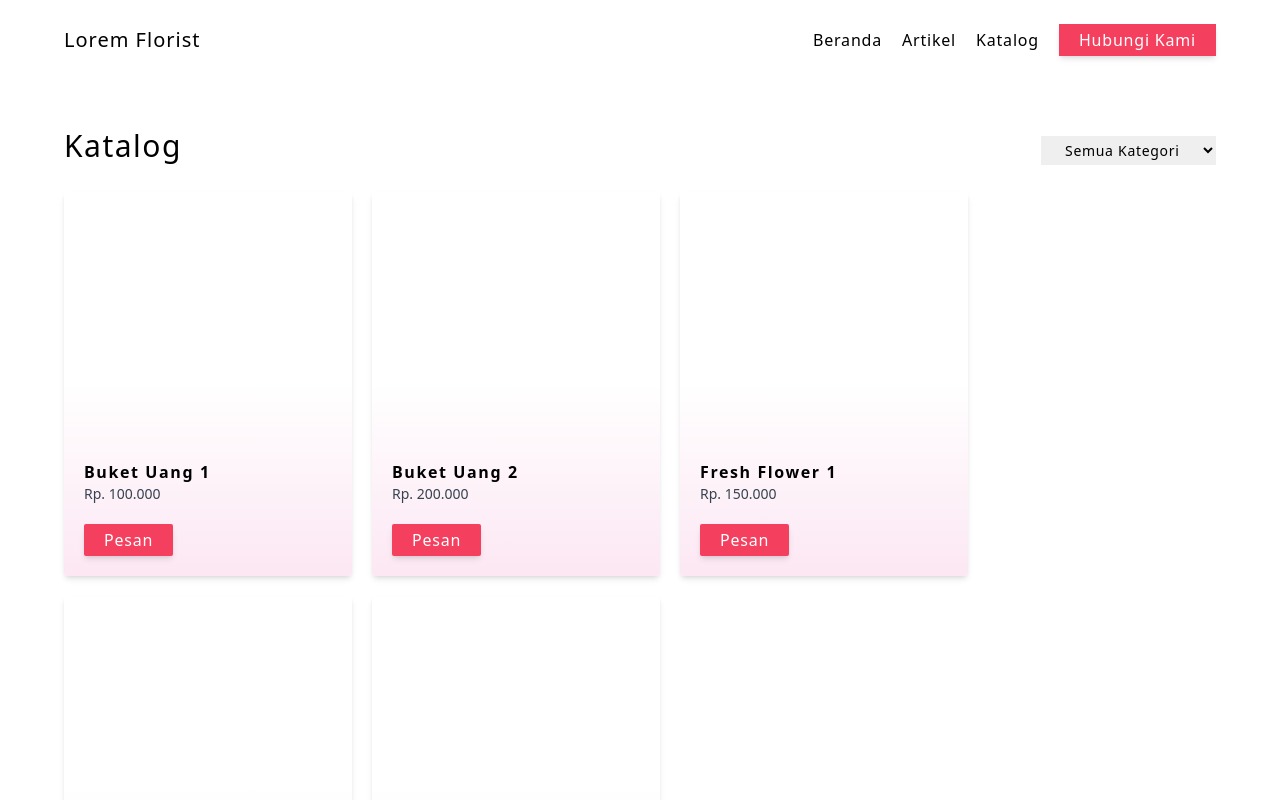
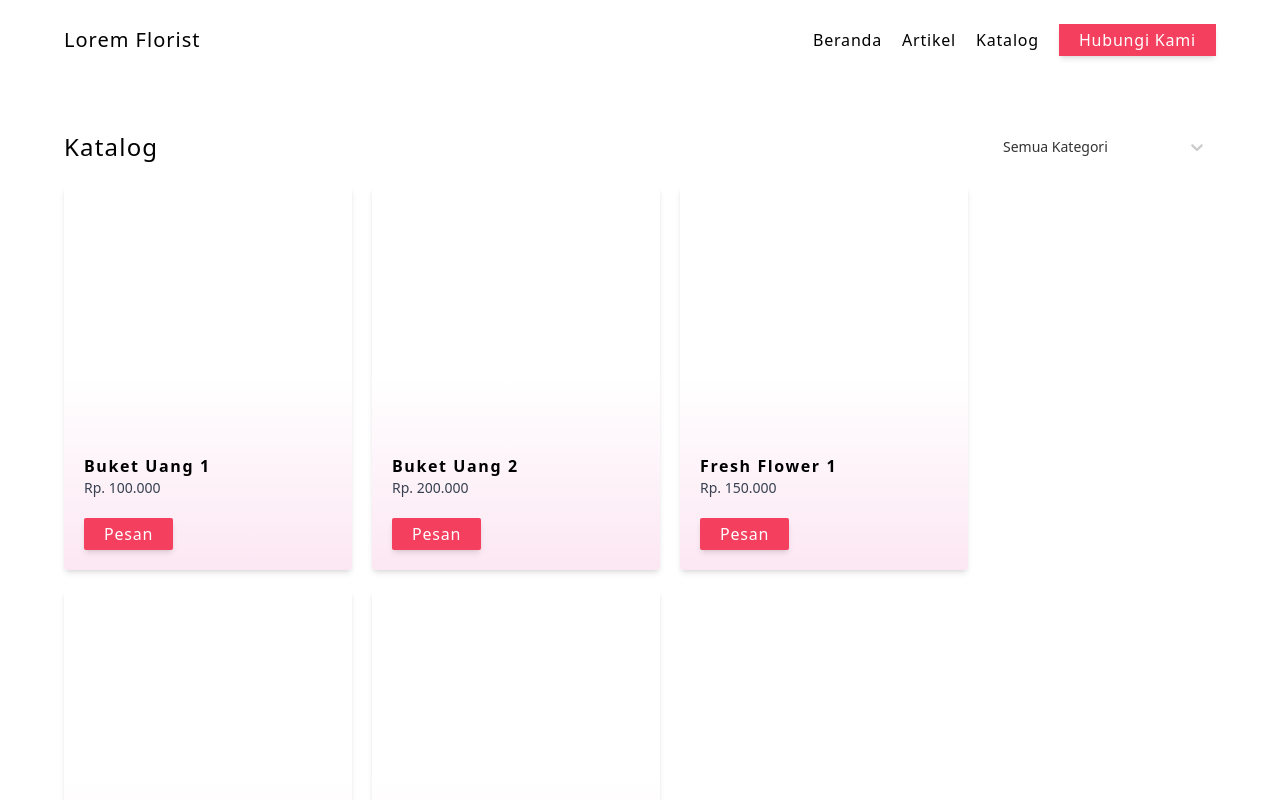
Before and after one commit to lahferii/florist-catalogue, a Next.js app: page /katalog in a window 1280 px wide. Shown: the top 800 px of the page. Built offline with nearby package versions, Linux system fonts and the light colour scheme.

Commit message:
add react select

```diff
--- a/app/components/partials/footer.jsx
+++ b/app/components/partials/footer.jsx
@@ -3,7 +3,7 @@ import { FooterListWrapper, FooterList } from "../utils/footerList"
 export default function Footer(){
     return(
         <footer className="w-full pb-20 bg-gradient-to-b from-white  to-rose-100 px-5 md:px-16">
-            <article className="flex flex-col text-center md:text-left md:flex-row md:justify-between gap-x-10 mb-10">
+            <article className="flex flex-col md:text-left md:flex-row md:justify-between gap-x-10 mb-5">
                 <FooterListWrapper title="Tautan">
                     <FooterList list="Beranda"/>
                     <FooterList list="Artikel"/>
@@ -22,12 +22,12 @@ export default function Footer(){
                 </FooterListWrapper>
 
                 <FooterListWrapper title="Alamat">
-                    <FooterList list="Lorem ipsum dolor sit amet, consectetur adipisicing elit. Culpa distinctio soluta pariatur unde esse obcaecati. Labore rem soluta consequuntur"/>
+                    <FooterList list="Jalan Raya ITS, Keputih, Sukolilo, Surabaya, Jawa Timur"/>
                 </FooterListWrapper>
             </article>
 
             <article className="w-full">
-                <h2 className="text-3xl tracking-wider mb-5 text-center md:text-left">Temukan Kami!</h2>
+                <h2 className="text-xl tracking-wider mb-5">Temukan Kami!</h2>
 
                 <div className="w-full h-96">
                     <iframe
--- a/app/components/sections/catalogue.jsx
+++ b/app/components/sections/catalogue.jsx
@@ -4,19 +4,19 @@ export default function Catalogue(){
     return(
         <section className="mb-20">
             <ProductWrapper title="Buket Uang">
-                <ProductBox title="Nominal 50rb" price="64738"/>
-                <ProductBox title="Nominal 100rb" price="64738"/>
-                <ProductBox title="Nominal 200rb" price="64738"/>
-                <ProductBox title="owidhjsc" price="64738"/>
+                <ProductBox title="Nominal 5rb" price="75.000"/>
+                <ProductBox title="Nominal 10rb" price="100.000"/>
+                <ProductBox title="Nominal 50rb" price="250.000"/>
+                <ProductBox title="Nominal 100rb" price="500.000"/>
                 <MoreBox target="Buket Uang"/>
             </ProductWrapper>
 
 
             <ProductWrapper title="Fresh Flower">
-                <ProductBox/>
-                <ProductBox/>
-                <ProductBox/>
-                <ProductBox/>
+                <ProductBox title="Rafflesia Arnoldi" price="900.000"/>
+                <ProductBox title="Tulip" price="10.000"/>
+                <ProductBox title="Anggrek" price="10.000"/>
+                <ProductBox title="Mawar" price="13.000"/>
                 <MoreBox target="Fresh Flower"/>
             </ProductWrapper>
         </section>
--- a/app/components/sections/feature.jsx
+++ b/app/components/sections/feature.jsx
@@ -118,7 +118,7 @@ export default function Feature() {
             <p>Kami berkomitmen memberikan pelayanan terbaik dengan kualitas premium</p>
         </article>
 
-        <section className="flex flex-col md:flex-row flex-wrap justify-center">
+        <section className="flex flex-col md:flex-row flex-wrap justify-center md:overflow-hidden lg:overflow-visible">
             <BoxFeatures
                 ref={card1}
                 boxTitle="Kualitas Terbaik"
--- a/app/components/sections/hero.jsx
+++ b/app/components/sections/hero.jsx
@@ -1,5 +1,6 @@
 import Image from 'next/image';
 import myIcon from '@/public/assets/hero.png';
+import Link from 'next/link';
 
 export default function Hero(){
     return(
@@ -17,8 +18,8 @@ export default function Hero(){
                 </div>
 
                 <ul className="flex space-x-5 items-center justify-center">
-                    <button className="btn-primary md:py-2">Hubungi Kami</button>
-                    <button className="btn-secondary md:py-2">Katalog</button>
+                    <Link href="/" className="btn-primary md:py-2">Hubungi Kami</Link>
+                    <Link href="/katalog" className="btn-secondary md:py-2">Katalog</Link>
                 </ul>
             </article>
 
--- a/app/components/utils/products.jsx
+++ b/app/components/utils/products.jsx
@@ -44,12 +44,12 @@ function ProductWrapper({ title, children }) {
 
 function ProductBox({path, title, price}){
     return(
-        <div className="w-72 h-96 flex-shrink-0 flex flex-col rounded overflow-hidden shadow-md">
-            <article className="flex-[2] bg-black">
+        <div className="w-full md:w-72 h-96 flex-shrink-0 flex flex-col rounded overflow-hidden shadow-md relative">
+            <article className="w-full h-full">
 
             </article>
 
-            <article className="flex-1 relative flex flex-col px-2 bg-white">
+            <article className="absolute w-full h-full flex flex-col px-5 bg-gradient-to-b from-transparent via-transparent to-pink-100">
                 <div className="absolute bottom-5">
                     <h3 className="tracking-widest font-semibold">{title}</h3>
                     <p className="mb-5 text-sm text-gray-700">Rp. {price}</p>
--- a/app/globals.css
+++ b/app/globals.css
@@ -31,4 +31,19 @@
     .nav-link{
         @apply tracking-wider hover:text-rose-500 duration-300
     }
+    .rs__control {
+        @apply border-none shadow-none bg-transparent
+    }
+
+    .rs__menu {
+        @apply z-50
+    }
+
+    .rs__option {
+        font-size: 0.875rem;
+    }
+
+    .rs__single-value {
+        letter-spacing: 0.05em;
+    }
 }
--- a/app/katalog/page.js
+++ b/app/katalog/page.js
@@ -1,53 +1,10 @@
-"use client";
+import { Suspense } from "react";
+import ProductCatalogue from "./section/productCatalogue";
 
-import { useState, useEffect } from "react";
-import { useSearchParams } from "next/navigation";
-import { Wrapper, Product } from "./components/products";
-
-export default function KatalogClient() {
-  const searchParams = useSearchParams();
-  const categoryFromQuery = searchParams.get("category") || "";
-
-  const [selectedCategory, setSelectedCategory] = useState(categoryFromQuery);
-
-  const products = [
-    { title: "Buket Uang 1", category: "Buket Uang", price: "100.000" },
-    { title: "Buket Uang 2", category: "Buket Uang", price: "200.000" },
-    { title: "Fresh Flower 1", category: "Fresh Flower", price: "150.000" },
-    { title: "Fresh Flower 2", category: "Fresh Flower", price: "75.000" },
-    { title: "Fresh Flower 3", category: "Fresh Flower", price: "200.000" },
-  ];
-
-  const filteredProducts = selectedCategory
-    ? products.filter((p) => p.category === selectedCategory)
-    : products;
-
+export default function Product() {
   return (
-    <main className="mt-32 px-5 md:px-16">
-      <article className="mb-5 sm:px-0 flex justify-between items-center">
-        <h2 className="text-2xl sm:text-3xl tracking-wider mb-2">Katalog</h2>
-
-        <select
-          value={selectedCategory}
-          onChange={(e) => setSelectedCategory(e.target.value)}
-          className="border-none outline-none py-1 px-5 tracking-wider text-sm"
-        >
-          <option value="">Semua Kategori</option>
-          <option value="Buket Uang">Buket Uang</option>
-          <option value="Fresh Flower">Fresh Flower</option>
-        </select>
-      </article>
-
-      <Wrapper>
-        {filteredProducts.map((product) => (
-          <Product
-            key={product.title}
-            title={product.title}
-            category={product.category}
-            price={product.price}
-          />
-        ))}
-      </Wrapper>
-    </main>
+    <Suspense fallback={<div className="mt-32 px-5">Loading...</div>}>
+      <ProductCatalogue />
+    </Suspense>
   );
 }
--- /dev/null
+++ b/app/katalog/section/productCatalogue.jsx
@@ -0,0 +1,89 @@
+"use client";
+
+import { useState, useEffect, useMemo } from "react";
+import { useSearchParams } from "next/navigation";
+import Select from "react-select";
+import { Wrapper, Product } from "../components/products";
+
+export default function KatalogClient() {
+  const searchParams = useSearchParams();
+  const categoryFromQuery = searchParams.get("category");
+
+  const products = useMemo(
+    () => [
+      { title: "Buket Uang 1", category: "Buket Uang", price: "100.000" },
+      { title: "Buket Uang 2", category: "Buket Uang", price: "200.000" },
+      { title: "Fresh Flower 1", category: "Fresh Flower", price: "150.000" },
+      { title: "Fresh Flower 2", category: "Fresh Flower", price: "75.000" },
+      { title: "Fresh Flower 3", category: "Fresh Flower", price: "200.000" },
+    ],
+    []
+  );
+
+  // Options untuk react-select
+  const categoryOptions = useMemo(
+    () => [
+      { value: "", label: "Semua Kategori" },
+      { value: "Buket Uang", label: "Buket Uang" },
+      { value: "Fresh Flower", label: "Fresh Flower" },
+    ],
+    []
+  );
+
+  // Selected option
+  const [selectedOption, setSelectedOption] = useState(categoryOptions[0]);
+
+  // Sync query -> react-select
+  useEffect(() => {
+    const matched = categoryOptions.find(
+      (opt) => opt.value === categoryFromQuery
+    );
+    setSelectedOption(matched || categoryOptions[0]);
+  }, [categoryFromQuery, categoryOptions]);
+
+  const filteredProducts = selectedOption?.value
+    ? products.filter((p) => p.category === selectedOption.value)
+    : products;
+
+  return (
+    <main className="mt-32 px-5 md:px-16">
+      <article className="mb-5 flex justify-between items-center gap-4">
+        <h2 className="text-2xl tracking-wider">Katalog</h2>
+
+        <div className="w-56 text-sm">
+          <Select
+            instanceId="kategori-select"
+            options={categoryOptions}
+            value={selectedOption}
+            onChange={setSelectedOption}
+            isSearchable={false}
+            styles={{
+              control: (base, state) => ({
+                ...base,
+                boxShadow: "none",
+                borderColor: "transparent",
+                "&:hover": {
+                  borderColor: "transparent",
+                },
+              }),
+              indicatorSeparator: () => ({
+                display: "none",
+              }),
+            }}
+          />
+
+        </div>
+      </article>
+
+      <Wrapper>
+        {filteredProducts.map((product) => (
+          <Product
+            key={product.title}
+            title={product.title}
+            price={product.price}
+          />
+        ))}
+      </Wrapper>
+    </main>
+  );
+}
--- a/app/layout.js
+++ b/app/layout.js
@@ -21,7 +21,7 @@ export const metadata = {
 export default function RootLayout({ children }) {
   return (
     <html lang="id">
-      <body className={`${geistSans.variable} ${geistMono.variable}`}>
+      <body className={`${geistSans.variable} ${geistMono.variable} selection:bg-rose-500 selection:text-white`}>
         <Header/>
         {children}
         <Footer/>
--- a/package.json
+++ b/package.json
@@ -13,7 +13,8 @@
     "gsap": "^3.14.2",
     "next": "16.0.10",
     "react": "19.2.1",
-    "react-dom": "19.2.1"
+    "react-dom": "19.2.1",
+    "react-select": "^5.10.2"
   },
   "devDependencies": {
     "autoprefixer": "^10.4.22",
```
Also changed, not shown: app/katalog/components/products.jsx (+2 -5 lines), 1 other file (tests, documents, lock files or other folders).
